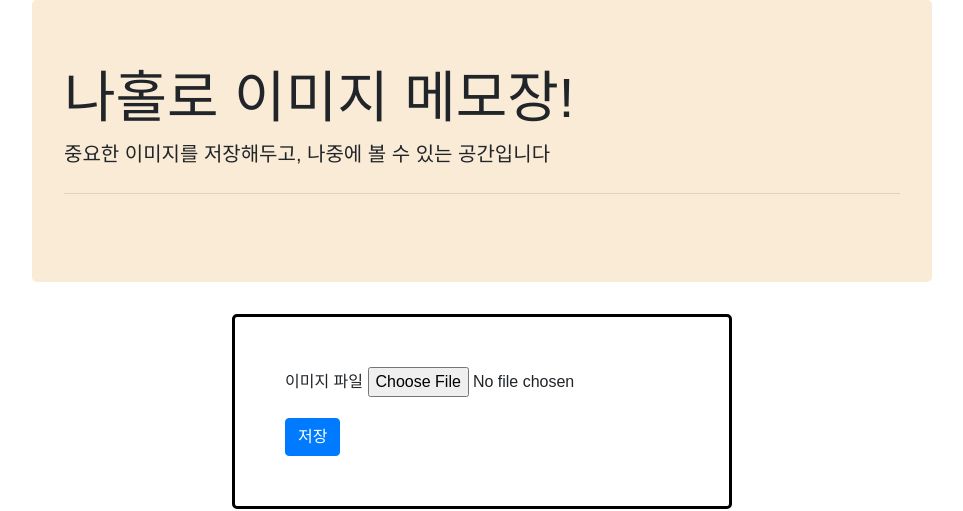
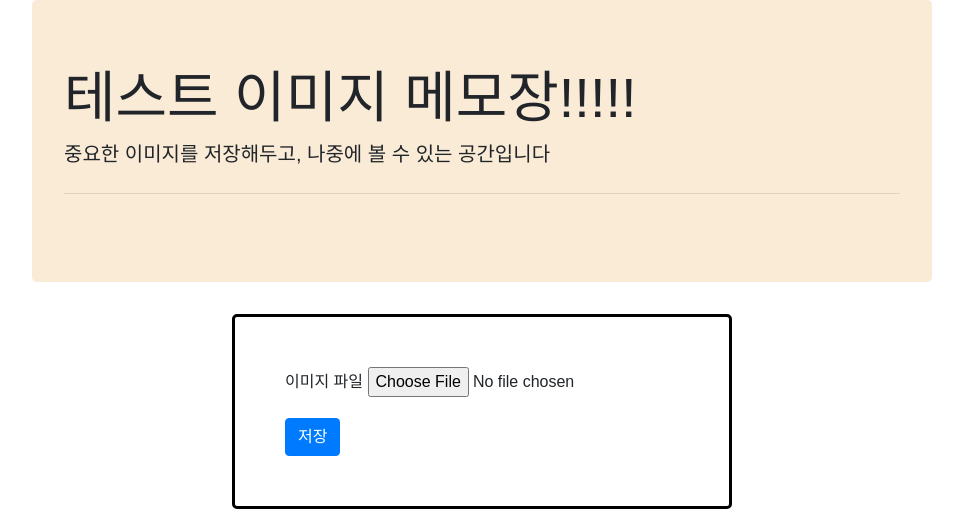
Before and after one commit to Hogu-yoon/cloudFront-end, a plain HTML site: page index.html in a window 1280 px wide. Shown: the top 511 px of the page, without its empty margins (158-1121 px from the left). Drawn offline with nearby package versions, Linux system fonts and the light colour scheme; a web font is replaced by a local one.

Commit message:
test 수정

```diff
--- a/index.html
+++ b/index.html
@@ -68,7 +68,7 @@
 <body>
 <div class="wrap">
     <div class="jumbotron" style="background-color: antiquewhite">
-        <h1 class="display-4">나홀로 이미지 메모장!</h1>
+        <h1 class="display-4">테스트 이미지 메모장!!!!!</h1>
         <p class="lead">중요한 이미지를 저장해두고, 나중에 볼 수 있는 공간입니다</p>
         <hr class="my-4">
     </div>
```
